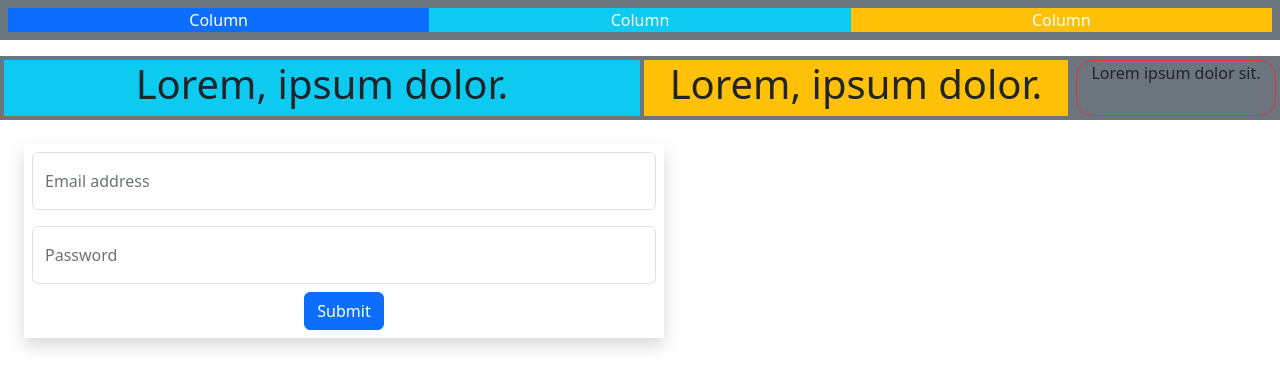
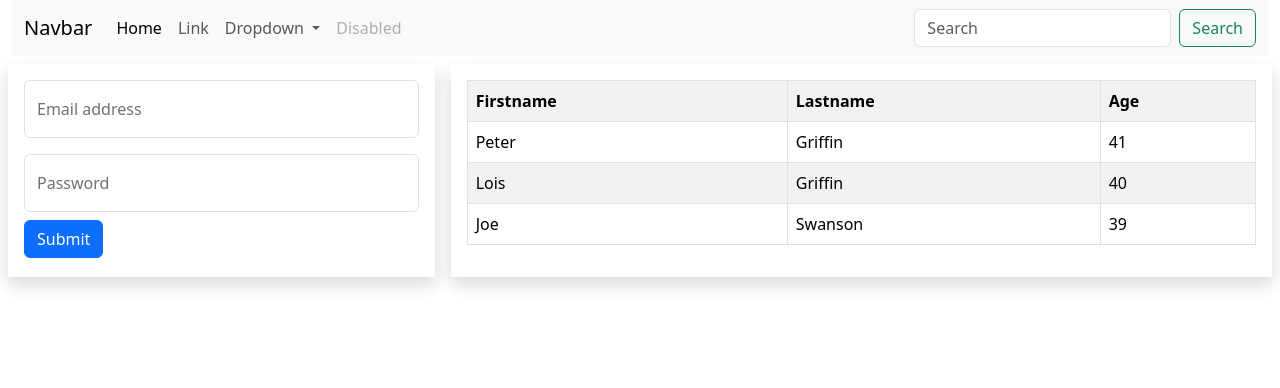
Before and after one commit to JuneReyP/4C-sy26, a plain HTML site: page index.html in a window 1280 px wide. Drawn offline with nearby package versions, Linux system fonts and the light colour scheme; files that its build step writes are made by us from their sources.

Commit message:
Update index.html

```diff
--- a/index.html
+++ b/index.html
@@ -5,39 +5,64 @@
     <meta charset="UTF-8">
     <meta name="viewport" content="width=device-width, initial-scale=1.0">
     <title>Document</title>
-    <!-- <link href="https://cdn.jsdelivr.net/npm/bootstrap@5.3.8/dist/css/bootstrap.min.css" rel="stylesheet" integrity="sha384-sRIl4kxILFvY47J16cr9ZwB07vP4J8+LH7qKQnuqkuIAvNWLzeN8tE5YBujZqJLB" crossorigin="anonymous"> -->
-
     <link rel="stylesheet" href="bootstrap-5.3.8-dist/css/bootstrap.min.css">
+    <script src="bootstrap-5.3.8-dist/js/bootstrap.bundle.min.js" integrity="sha384-FKyoEForCGlyvwx9Hj09JcYn3nv7wiPVlz7YYwJrWVcXK/BmnVDxM+D2scQbITxI" crossorigin="anonymous"></script>
 </head>
 
 <body>
-    <div class="container-fluid text-center">
-        <div class="row bg-secondary text-white p-2 ">
-            <div class="col-sm bg-primary">
-                Column
-            </div>
-            <div class="col-sm bg-info">
-                Column
-            </div>
-            <div class="col-sm bg-warning">
-                Column
+    <div class="container-fluid">
+        <!-- navbar row start -->
+        <div class="row">
+            <div class="col">
+                <nav class="navbar navbar-expand-lg bg-body-tertiary">
+                    <div class="container-fluid">
+                        <a class="navbar-brand" href="#">Navbar</a>
+                        <button class="navbar-toggler" type="button" data-bs-toggle="collapse"
+                            data-bs-target="#navbarSupportedContent" aria-controls="navbarSupportedContent"
+                            aria-expanded="false" aria-label="Toggle navigation">
+                            <span class="navbar-toggler-icon"></span>
+                        </button>
+                        <div class="collapse navbar-collapse" id="navbarSupportedContent">
+                            <ul class="navbar-nav me-auto mb-2 mb-lg-0">
+                                <li class="nav-item">
+                                    <a class="nav-link active" aria-current="page" href="#">Home</a>
+                                </li>
+                                <li class="nav-item">
+                                    <a class="nav-link" href="#">Link</a>
+                                </li>
+                                <li class="nav-item dropdown">
+                                    <a class="nav-link dropdown-toggle" href="#" role="button" data-bs-toggle="dropdown"
+                                        aria-expanded="false">
+                                        Dropdown
+                                    </a>
+                                    <ul class="dropdown-menu">
+                                        <li><a class="dropdown-item" href="#">Action</a></li>
+                                        <li><a class="dropdown-item" href="#">Another action</a></li>
+                                        <li>
+                                            <hr class="dropdown-divider">
+                                        </li>
+                                        <li><a class="dropdown-item" href="#">Something else here</a></li>
+                                    </ul>
+                                </li>
+                                <li class="nav-item">
+                                    <a class="nav-link disabled" aria-disabled="true">Disabled</a>
+                                </li>
+                            </ul>
+                            <form class="d-flex" role="search">
+                                <input class="form-control me-2" type="search" placeholder="Search"
+                                    aria-label="Search" />
+                                <button class="btn btn-outline-success" type="submit">Search</button>
+                            </form>
+                        </div>
+                    </div>
+                </nav>
             </div>
         </div>
+        <!-- navbar row end -->
 
-
-        <div class="row bg-secondary mt-3 p-1">
-            <div class="col-6 bg-info me-1 ">
-                <h1>Lorem, ipsum dolor.</h1>
-            </div>
-            <div class="col-4 bg-warning">
-                <h1>Lorem, ipsum dolor.</h1>
-            </div>
-            <div class="col border border-danger rounded-4 ms-2">
-                Lorem ipsum dolor sit.
-            </div>
-        </div>
-        <div class="row">
-            <div class="col-6 shadow m-4 p-2">
+        <!-- row for content start -->
+         <div class="row">
+            <div class="col-4 shadow m-2 p-3">
                 <form>
                     <div class="form-floating mb-3">
                         <input type="email" class="form-control" id="floatingInput" placeholder="name@example.com">
@@ -50,7 +75,36 @@
                     <button type="submit" class="btn btn-primary">Submit</button>
                 </form>
             </div>
-        </div>
+            <div class="col m-2 p-3 shadow">
+                <div class="table">
+                    <table class="table table-bordered table-striped table-hover">
+                        <tr>
+                            <th>Firstname</th>
+                            <th>Lastname</th>
+                            <th>Age</th>
+                        </tr>
+                        <tr>
+                            <td>Peter</td>
+                            <td>Griffin</td>
+                            <td>41</td>
+                        </tr>
+                        <tr>
+                            <td>Lois</td>
+                            <td>Griffin</td>
+                            <td>40</td>
+                        </tr>
+                        <tr>
+                            <td>Joe</td>
+                            <td>Swanson</td>
+                            <td>39</td>
+                        </tr>
+                    </table>
+                </div>
+            </div>
+         </div>
+        <!-- row for content end -->
+
+
     </div>
 </body>
 
```
